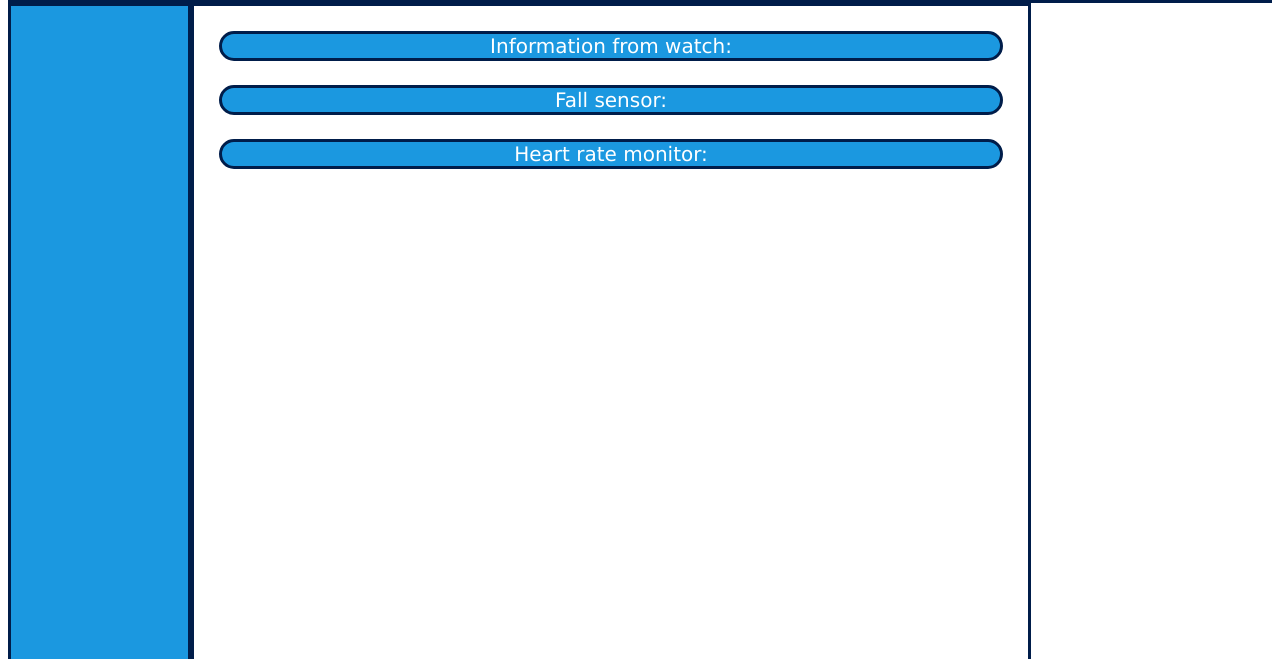
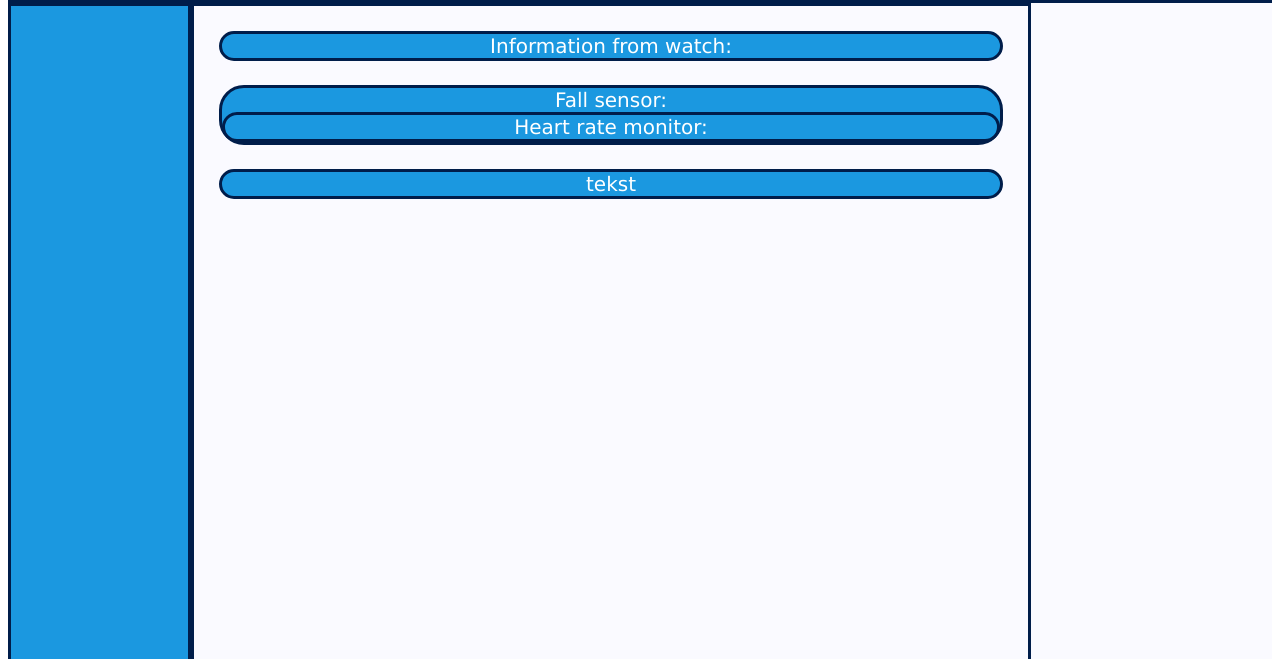
Before and after one commit to kristofurus/-BHL-Hardware-Elektropol-Januszex-, a plain HTML site: page status.html in a window 1280 px wide. Shown: the part 141-800 px from the top of the page. Drawn offline with Linux system fonts and the light colour scheme.

Commit message:
status-update

```diff
--- a/status.html
+++ b/status.html
@@ -1,37 +1,45 @@
 <html lang='en'>
 
 <head>
-    <meta charset="utf-8" />
+    <meta charset='utf-8' />
     <title> Smart_Grandpa </title>
-    <link rel="stylesheet" href="style.css" type="text/css" />
+    <link rel='stylesheet' href='style.css' type='text/css' />
 </head>
 
 <body>
-    <link rel="stylesheet" href="style.css" type="text/css" />
+    <link rel='stylesheet' href='style.css' type='text/css' />
     <div id='container'>
 
-        <div id="logo">
+        <div id='logo'>
             <h1>Smart Grandpa</h1>
         </div>
 
-        <div id="nav">
+        <div id='nav'>
 
         </div>
 
-        <div id="content">
-            <div class="bracket"> Information from watch: </div> <br />
-            <div class="bracket"> Fall sensor: </div> <br />
-            <div class="bracket"> Heart rate monitor: </div>
+        <div id='content'>
+            <div>
+                <div class='bracket'> Information from watch: </div> <br />
+                <div class='bracket'> Fall sensor:
+                    <div class='bracket'> Heart rate monitor: </div>
+                </div>
+
+                <div>
+                    <br />
+                    <div id="fall_value" class='bracket'> tekst </div>
+                </div>
+
+            </div>
         </div>
-    </div>
 
-    <div id="ad">
+        <div id='ad'>
 
-    </div>
+        </div>
 
-    <div id="footer">
-        <div class="button"> Back: </div> <br />
-    </div>
+        <div id='footer'>
+            <div class='button'> Back </div> <br />
+        </div>
 
 
 
```
